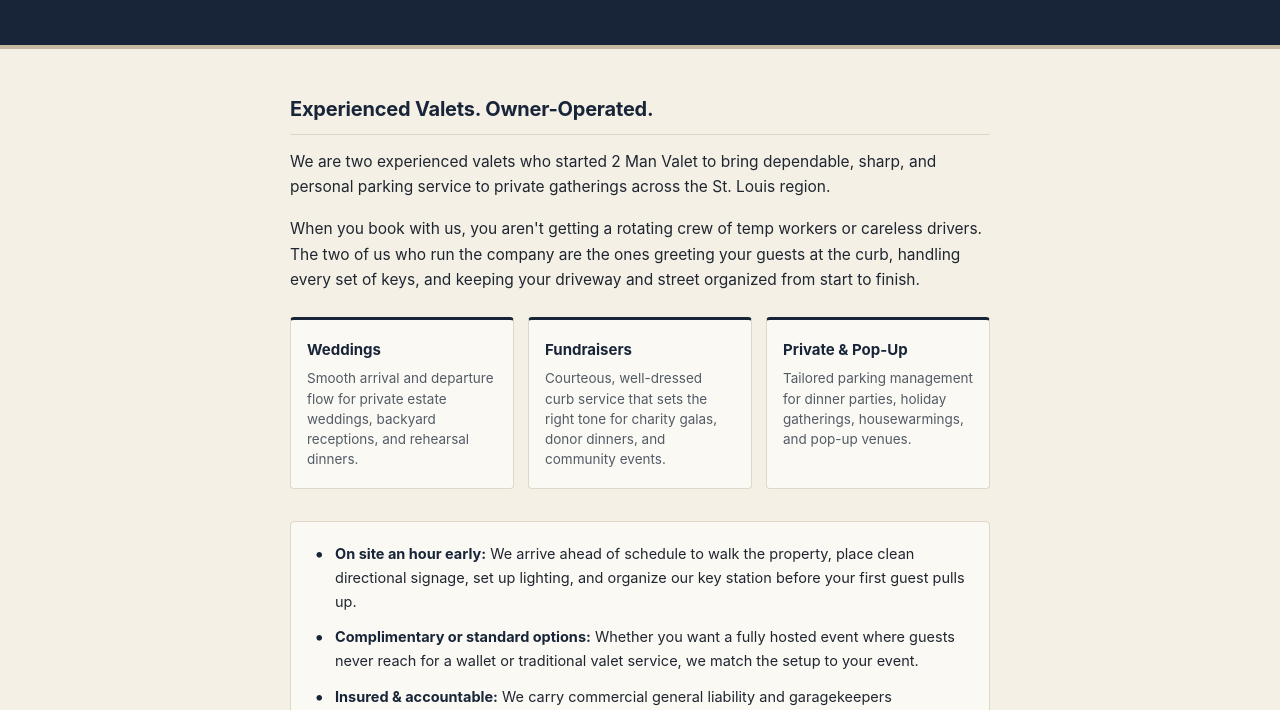
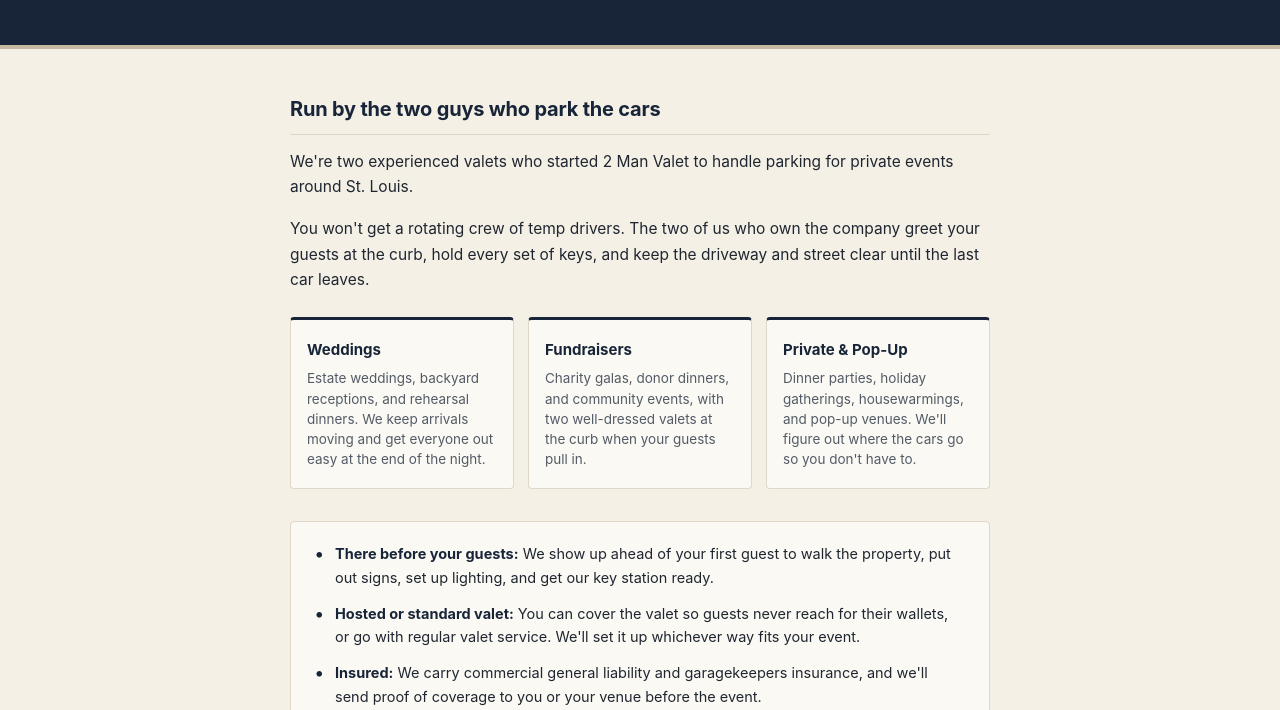
Before and after one commit to Dsiko4/2-Man-Valet, a plain HTML site: page index.html in a window 1280 px wide. Shown: the part 242-952 px from the top of the page. Drawn offline with Linux system fonts and the light colour scheme.

Commit message:
Rewrite site copy to sound more natural; drop 'hour early' line

```diff
--- a/index.html
+++ b/index.html
@@ -353,36 +353,36 @@
 
   <main>
     <section>
-      <h2>Experienced Valets. Owner-Operated.</h2>
-      <p>We are two experienced valets who started 2 Man Valet to bring dependable, sharp, and personal parking service to private gatherings across the St. Louis region.</p>
-      <p>When you book with us, you aren't getting a rotating crew of temp workers or careless drivers. The two of us who run the company are the ones greeting your guests at the curb, handling every set of keys, and keeping your driveway and street organized from start to finish.</p>
+      <h2>Run by the two guys who park the cars</h2>
+      <p>We're two experienced valets who started 2 Man Valet to handle parking for private events around St. Louis.</p>
+      <p>You won't get a rotating crew of temp drivers. The two of us who own the company greet your guests at the curb, hold every set of keys, and keep the driveway and street clear until the last car leaves.</p>
 
       <div class="events-grid">
         <div class="event-card">
           <h3>Weddings</h3>
-          <p>Smooth arrival and departure flow for private estate weddings, backyard receptions, and rehearsal dinners.</p>
+          <p>Estate weddings, backyard receptions, and rehearsal dinners. We keep arrivals moving and get everyone out easy at the end of the night.</p>
         </div>
         <div class="event-card">
           <h3>Fundraisers</h3>
-          <p>Courteous, well-dressed curb service that sets the right tone for charity galas, donor dinners, and community events.</p>
+          <p>Charity galas, donor dinners, and community events, with two well-dressed valets at the curb when your guests pull in.</p>
         </div>
         <div class="event-card">
           <h3>Private &amp; Pop-Up</h3>
-          <p>Tailored parking management for dinner parties, holiday gatherings, housewarmings, and pop-up venues.</p>
+          <p>Dinner parties, holiday gatherings, housewarmings, and pop-up venues. We'll figure out where the cars go so you don't have to.</p>
         </div>
       </div>
 
       <ul class="standards-list">
-        <li><strong>On site an hour early:</strong> We arrive ahead of schedule to walk the property, place clean directional signage, set up lighting, and organize our key station before your first guest pulls up.</li>
-        <li><strong>Complimentary or standard options:</strong> Whether you want a fully hosted event where guests never reach for a wallet or traditional valet service, we match the setup to your event.</li>
-        <li><strong>Insured &amp; accountable:</strong> We carry commercial general liability and garagekeepers insurance, and we provide proof of coverage directly to you or your venue prior to your event.</li>
+        <li><strong>There before your guests:</strong> We show up ahead of your first guest to walk the property, put out signs, set up lighting, and get our key station ready.</li>
+        <li><strong>Hosted or standard valet:</strong> You can cover the valet so guests never reach for their wallets, or go with regular valet service. We'll set it up whichever way fits your event.</li>
+        <li><strong>Insured:</strong> We carry commercial general liability and garagekeepers insurance, and we'll send proof of coverage to you or your venue before the event.</li>
       </ul>
     </section>
 
     <section>
       <h2>Request a Date</h2>
       <div class="form-card">
-        <p class="form-intro">Share a few details about your event below. We'll review your date, check parking logistics if needed, and get back to you directly.</p>
+        <p class="form-intro">Tell us a little about your event. We'll check the date, look at the parking setup if we need to, and get back to you.</p>
 
         <form id="booking-form" action="https://api.web3forms.com/submit" method="POST">
           <input type="hidden" name="access_key" value="e7076078-7513-445c-a810-bde19dce88ce">
@@ -435,7 +435,7 @@
 
           <div class="form-group">
             <label for="notes">Event &amp; Parking Details (Optional)</label>
-            <textarea id="notes" name="notes" placeholder="Let us know your approximate event hours, driveway or street setup, or any questions you have."></textarea>
+            <textarea id="notes" name="notes" placeholder="Rough event hours, driveway or street setup, any questions you have."></textarea>
           </div>
 
           <button type="submit" id="submit-btn">Send Inquiry</button>
@@ -446,7 +446,7 @@
   </main>
 
   <footer>
-    <p><strong>2 Man Valet LLC</strong> · Serving the St. Louis Region</p>
+    <p><strong>2 Man Valet LLC</strong> · Serving the St. Louis area</p>
     <p>Questions? Email us at <a href="mailto:contact@2manvalet.com">contact@2manvalet.com</a></p>
   </footer>
 
@@ -477,7 +477,7 @@
         });
         const result = await response.json();
         if (response.status === 200) {
-          status.textContent = 'Thanks! We received your details and will reach out shortly.';
+          status.textContent = "Thanks! We got your info and we'll be in touch soon.";
           status.className = 'success';
           form.reset();
         } else {
```
